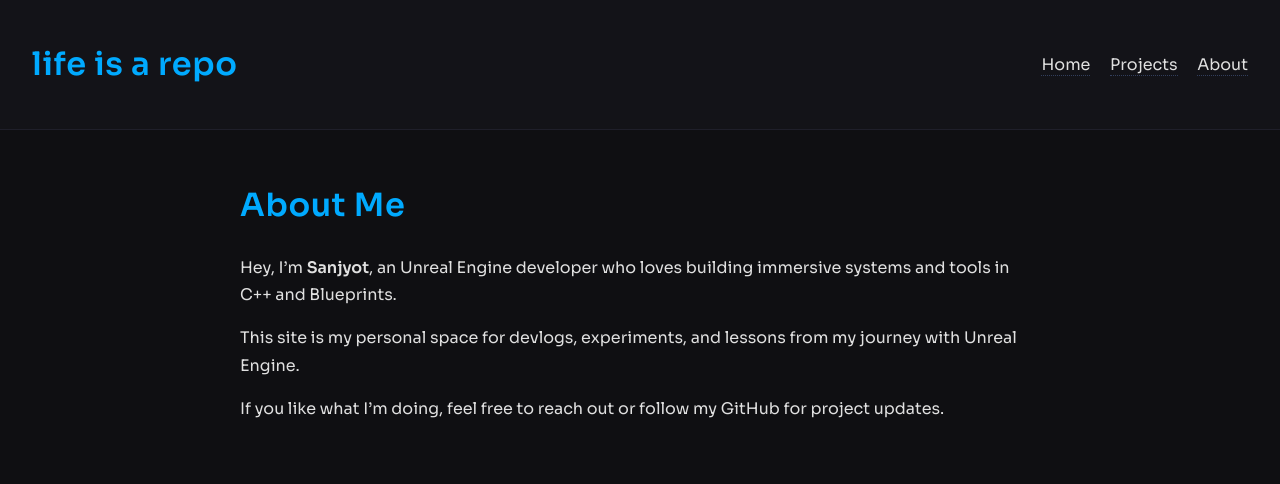
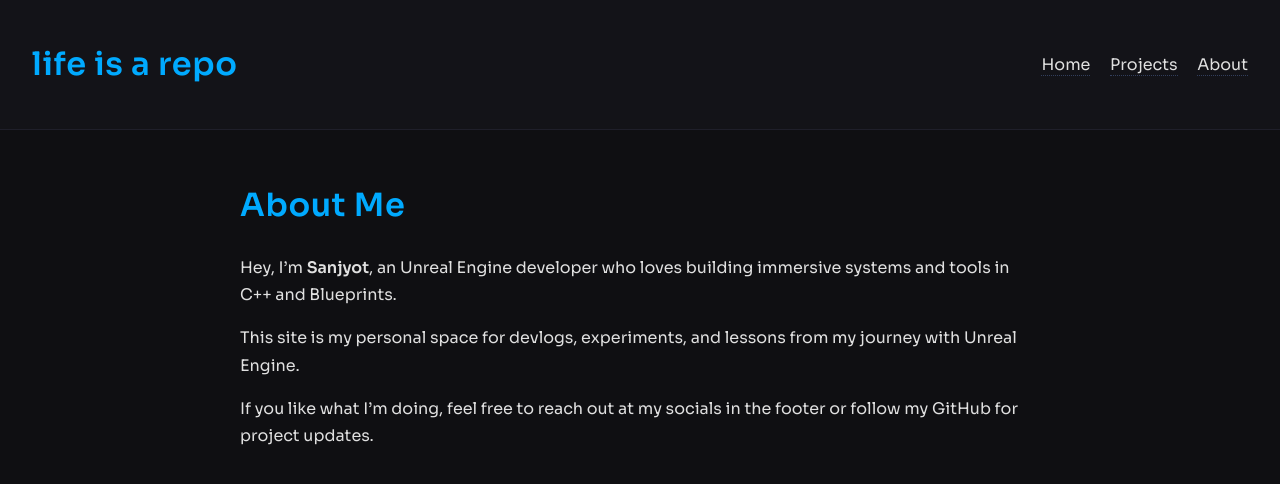
Before and after one commit to LifeisaRepo/lifeisarepo.github.io, a Jekyll site: the page built from about.markdown, in a window 1280 px wide. Shown: the top 484 px of the page. Built offline with Jekyll 4.4.1, drawn with Linux system fonts in a browser that asks for light colours.

Commit message:
Update about.md

```diff
--- a/about.markdown
+++ b/about.markdown
@@ -10,4 +10,4 @@ Hey, I’m **Sanjyot**, an Unreal Engine developer who loves building immersive
 
 This site is my personal space for devlogs, experiments, and lessons from my journey with Unreal Engine.
 
-If you like what I’m doing, feel free to reach out or follow my GitHub for project updates.
+If you like what I’m doing, feel free to reach out at my socials in the footer or follow my GitHub for project updates.
```
